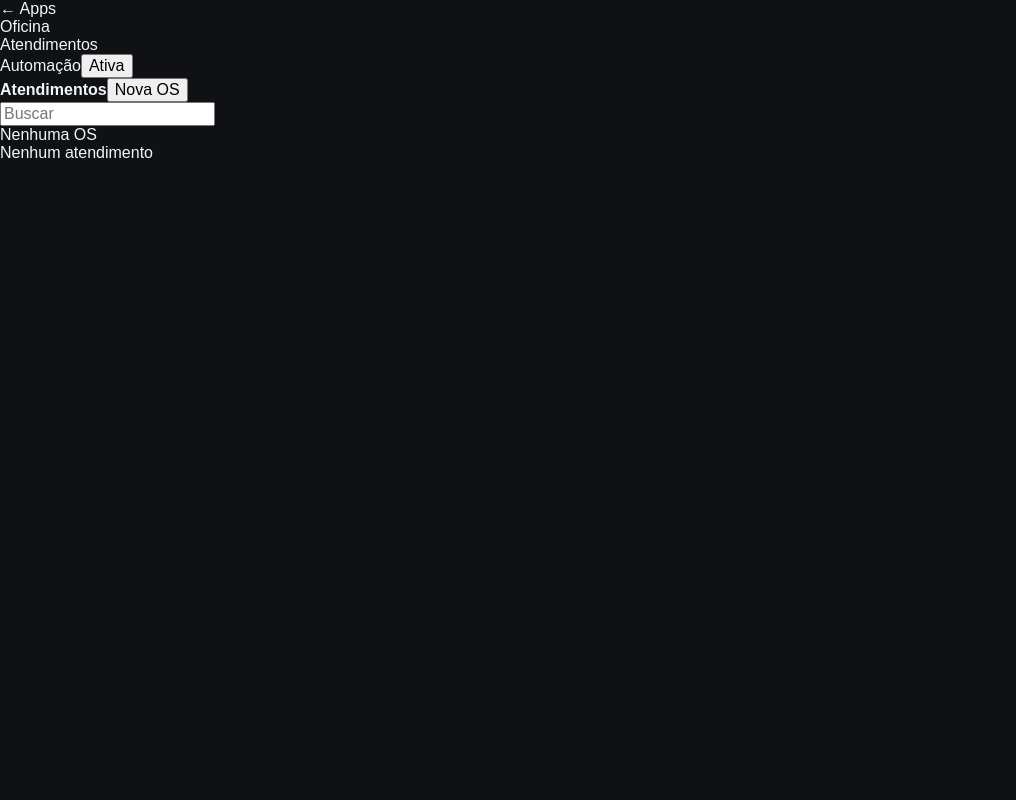
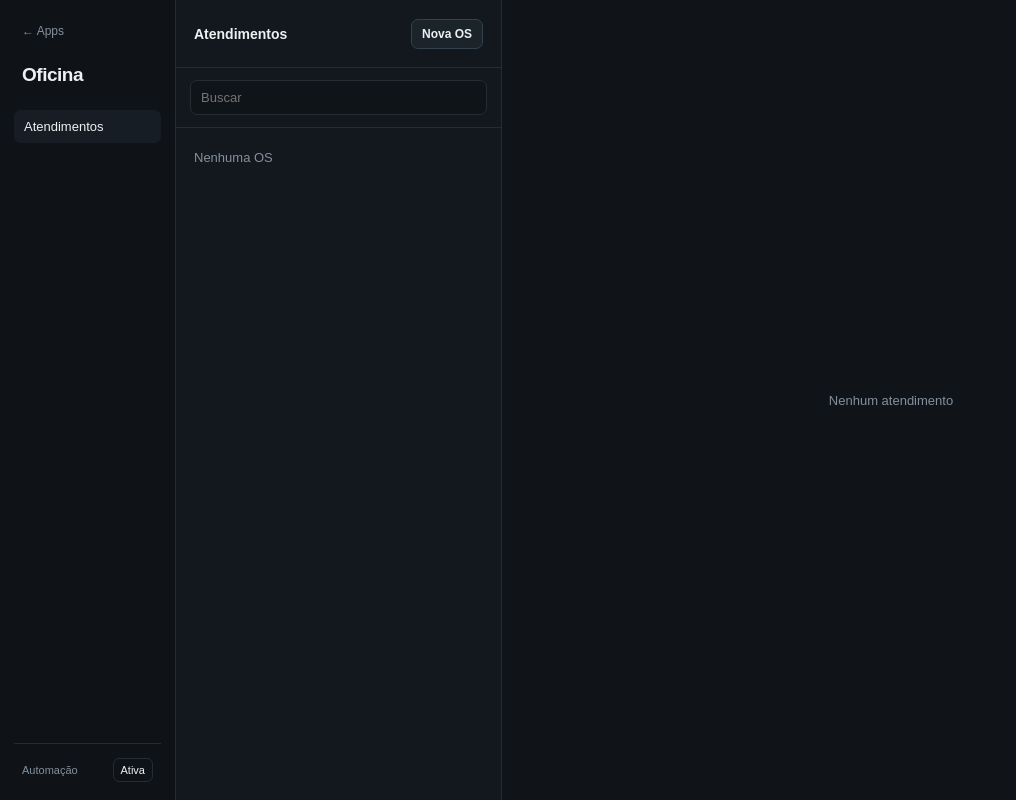
Before and after one commit to aruanmf-spec/CRMPlus, a Next.js app: page /oficina in a window 1280 px wide. Shown: the whole page, without its empty margins (0-1016 px from the left). Built offline with nearby package versions, Linux system fonts and the light colour scheme.

Commit message:
style: add CRM service console interface

```diff
--- a/app/globals.css
+++ b/app/globals.css
@@ -107,6 +107,102 @@ h1 { margin: 0; font-size: clamp(42px, 7vw, 82px); line-height: .98; letter-spac
 .score-button.selected { background: var(--accent); color: var(--accent-ink); border-color: var(--accent); }
 .survey-done { text-align: center; justify-items: center; }
 
+.service-app {
+  --service-bg: #101419;
+  --service-panel: #13181e;
+  --service-panel-2: #171d24;
+  --service-line: #252c34;
+  --service-text: #edf1f4;
+  --service-muted: #84909c;
+  --service-accent: #89a3ba;
+  min-height: 100vh;
+  display: grid;
+  grid-template-columns: 176px 326px minmax(0, 1fr);
+  background: var(--service-bg);
+  color: var(--service-text);
+}
+.service-sidebar {
+  height: 100vh;
+  position: sticky;
+  top: 0;
+  display: flex;
+  flex-direction: column;
+  padding: 22px 14px 18px;
+  border-right: 1px solid var(--service-line);
+  background: #0f1318;
+}
+.service-back { color: var(--service-muted); font-size: 12px; margin: 2px 8px 26px; }
+.service-brand { font-size: 19px; font-weight: 700; letter-spacing: -.025em; margin: 0 8px 24px; }
+.service-nav { display: grid; gap: 4px; }
+.service-nav-item { padding: 9px 10px; color: var(--service-muted); font-size: 13px; border-radius: 7px; }
+.service-nav-item.active { color: var(--service-text); background: var(--service-panel-2); }
+.service-automation { margin-top: auto; padding: 14px 8px 0; border-top: 1px solid var(--service-line); display: flex; align-items: center; justify-content: space-between; gap: 8px; color: var(--service-muted); font-size: 11px; }
+.service-automation button { border: 1px solid var(--service-line); background: transparent; color: var(--service-text); border-radius: 6px; padding: 5px 7px; cursor: pointer; font-size: 11px; }
+.service-list { min-width: 0; height: 100vh; position: sticky; top: 0; display: flex; flex-direction: column; border-right: 1px solid var(--service-line); background: var(--service-panel); }
+.service-list-head { min-height: 68px; display: flex; align-items: center; justify-content: space-between; gap: 12px; padding: 0 18px; border-bottom: 1px solid var(--service-line); }
+.service-list-head strong { font-size: 14px; }
+.service-new { border: 1px solid #34404b; background: #1b232b; color: var(--service-text); padding: 7px 10px; border-radius: 7px; cursor: pointer; font-weight: 700; font-size: 12px; }
+.service-search { padding: 12px 14px; border-bottom: 1px solid var(--service-line); }
+.service-search input { width: 100%; border: 1px solid var(--service-line); background: #0f1419; color: var(--service-text); border-radius: 7px; padding: 9px 10px; outline: none; font-size: 13px; }
+.service-search input:focus { border-color: #3c4b59; }
+.service-records { min-height: 0; overflow-y: auto; }
+.service-record { width: 100%; border: 0; border-bottom: 1px solid var(--service-line); background: transparent; color: var(--service-text); text-align: left; padding: 14px 18px 15px; display: grid; gap: 5px; cursor: pointer; position: relative; }
+.service-record:hover { background: #161c22; }
+.service-record.active { background: #192028; }
+.service-record.active::before { content: ''; position: absolute; inset: 0 auto 0 0; width: 2px; background: var(--service-accent); }
+.service-record-line { display: flex; align-items: center; justify-content: space-between; gap: 12px; color: var(--service-muted); font-size: 10px; text-transform: uppercase; letter-spacing: .04em; }
+.service-record strong { font-size: 14px; line-height: 1.25; }
+.service-record > span { color: #a9b3bd; font-size: 12px; }
+.service-record small { color: var(--service-muted); font-size: 11px; }
+.service-list-empty { padding: 22px 18px; color: var(--service-muted); font-size: 13px; }
+.service-workspace { min-width: 0; min-height: 100vh; background: var(--service-bg); }
+.service-record-head { min-height: 132px; display: flex; justify-content: space-between; align-items: flex-start; gap: 22px; padding: 28px 34px 24px; border-bottom: 1px solid var(--service-line); }
+.service-record-head h1 { margin: 7px 0 5px; font-size: clamp(28px, 3vw, 40px); line-height: 1; letter-spacing: -.045em; }
+.service-record-head p { margin: 0; color: var(--service-muted); font-size: 14px; }
+.service-record-titleline { display: flex; align-items: center; gap: 9px; }
+.service-kicker { color: var(--service-muted); font-size: 11px; font-weight: 700; text-transform: uppercase; letter-spacing: .08em; }
+.service-status { padding: 4px 7px; border: 1px solid var(--service-line); border-radius: 999px; color: #aeb9c4; font-size: 10px; }
+.service-primary { border: 1px solid #3c4c5b; border-radius: 7px; background: #263543; color: #f3f6f8; padding: 9px 12px; font-weight: 700; cursor: pointer; font-size: 12px; }
+.service-primary:hover { background: #2d3e4e; }
+.service-quiet { border: 0; background: transparent; color: var(--service-muted); cursor: pointer; padding: 8px; font-size: 12px; }
+.service-progress { display: grid; grid-template-columns: repeat(6, minmax(0, 1fr)); border-bottom: 1px solid var(--service-line); padding: 0 34px; }
+.service-progress-step { min-width: 0; padding: 15px 8px 13px 0; color: #65717d; font-size: 11px; border-top: 2px solid transparent; }
+.service-progress-step.done { color: #9ba7b2; border-top-color: #43515d; }
+.service-progress-step.current { color: var(--service-text); border-top-color: var(--service-accent); font-weight: 700; }
+.service-detail-grid { display: grid; grid-template-columns: minmax(0, 1fr) 270px; align-items: start; min-height: calc(100vh - 184px); }
+.service-detail-main { min-width: 0; }
+.service-section { padding: 26px 34px 30px; border-bottom: 1px solid var(--service-line); }
+.service-section > header { margin-bottom: 18px; color: #9aa6b1; font-size: 11px; font-weight: 700; text-transform: uppercase; letter-spacing: .08em; }
+.service-service-text { max-width: 780px; color: #d6dde3; font-size: 15px; line-height: 1.6; }
+.service-detail-side { min-height: calc(100vh - 184px); border-left: 1px solid var(--service-line); padding: 24px 22px; display: grid; align-content: start; gap: 0; background: #11161b; }
+.service-detail-side > div { display: grid; gap: 5px; padding: 13px 0; border-bottom: 1px solid var(--service-line); }
+.service-detail-side span { color: var(--service-muted); font-size: 10px; text-transform: uppercase; letter-spacing: .05em; }
+.service-detail-side strong { font-size: 12px; font-weight: 600; color: #cbd3da; }
+.service-timeline { display: grid; }
+.service-timeline-row { display: grid; grid-template-columns: 16px 1fr; gap: 10px; position: relative; padding: 0 0 20px; }
+.service-timeline-row::before { content: ''; position: absolute; left: 4px; top: 9px; bottom: -1px; width: 1px; background: var(--service-line); }
+.service-timeline-row:last-child::before { display: none; }
+.service-timeline-dot { width: 9px; height: 9px; border-radius: 50%; background: #566675; margin-top: 3px; position: relative; z-index: 1; }
+.service-timeline-row:first-child .service-timeline-dot { background: var(--service-accent); }
+.service-timeline-row > div { display: flex; align-items: baseline; justify-content: space-between; gap: 18px; max-width: 620px; }
+.service-timeline-row strong { font-size: 13px; font-weight: 600; }
+.service-timeline-row span:last-child { color: var(--service-muted); font-size: 11px; }
+.service-create { min-height: 100vh; }
+.service-form { width: min(760px, calc(100% - 68px)); margin: 30px 34px; display: grid; grid-template-columns: repeat(2, minmax(0, 1fr)); gap: 18px; }
+.service-form label { display: grid; gap: 7px; color: var(--service-muted); font-size: 11px; }
+.service-form label:last-of-type { grid-column: 1 / -1; }
+.service-form input, .service-form textarea { width: 100%; border: 1px solid var(--service-line); border-radius: 7px; background: #0f1419; color: var(--service-text); padding: 10px 11px; outline: none; }
+.service-form textarea { min-height: 118px; resize: vertical; }
+.service-form input:focus, .service-form textarea:focus { border-color: #40505f; }
+.service-form > div { grid-column: 1 / -1; }
+.service-workspace-empty { min-height: 100vh; display: grid; place-items: center; color: var(--service-muted); font-size: 13px; }
+
+@media (max-width: 1100px) {
+  .service-app { grid-template-columns: 150px 280px minmax(0, 1fr); }
+  .service-detail-grid { grid-template-columns: 1fr; }
+  .service-detail-side { min-height: auto; border-left: 0; border-top: 1px solid var(--service-line); grid-template-columns: repeat(2, minmax(0, 1fr)); gap: 0 20px; }
+}
+
 @media (max-width: 820px) {
   .catalog { grid-template-columns: 1fr; }
   .app-shell { grid-template-columns: 1fr; }
@@ -117,4 +213,18 @@ h1 { margin: 0; font-size: clamp(42px, 7vw, 82px); line-height: .98; letter-spac
   .form-grid { grid-template-columns: 1fr; }
   .page-head { align-items: center; }
   .kanban { grid-template-columns: repeat(6, 220px); }
+
+  .service-app { grid-template-columns: 1fr; }
+  .service-sidebar { height: auto; position: static; flex-direction: row; align-items: center; gap: 14px; padding: 12px 16px; border-right: 0; border-bottom: 1px solid var(--service-line); }
+  .service-back { margin: 0; }
+  .service-brand { margin: 0; }
+  .service-nav { display: none; }
+  .service-automation { margin: 0 0 0 auto; padding: 0; border: 0; }
+  .service-list { height: auto; max-height: 40vh; position: static; border-right: 0; border-bottom: 1px solid var(--service-line); }
+  .service-record-head { min-height: auto; padding: 22px 18px; }
+  .service-progress { overflow-x: auto; grid-template-columns: repeat(6, 120px); padding: 0 18px; }
+  .service-section { padding: 22px 18px 26px; }
+  .service-detail-side { padding: 18px; }
+  .service-form { width: auto; margin: 22px 18px; grid-template-columns: 1fr; }
+  .service-form label:last-of-type, .service-form > div { grid-column: 1; }
 }
```
